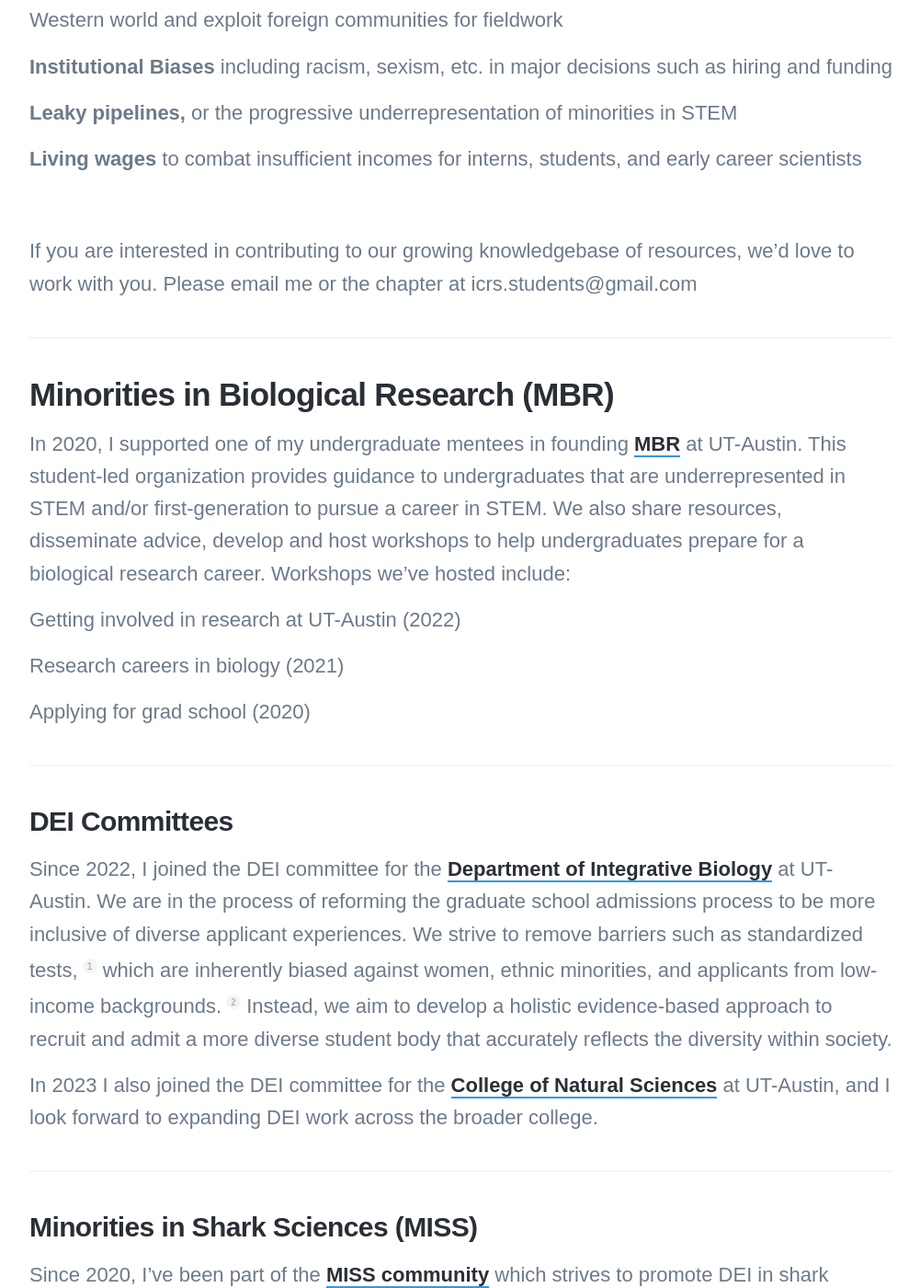
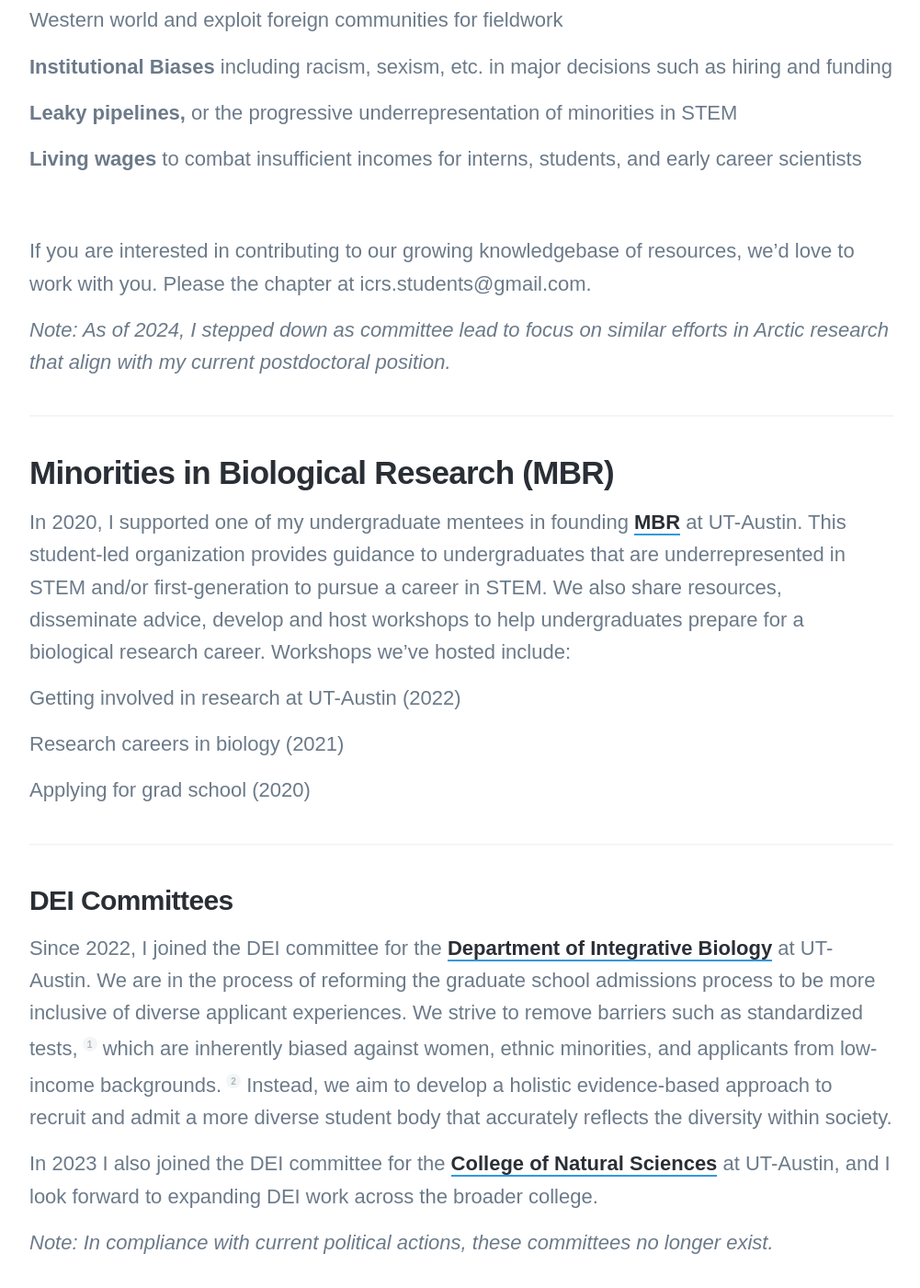
Before and after one commit to kristinaleilani/kristinaleilani.github.io, a Jekyll site: the page built from _pages/dei.md, in a window 1280 px wide and 1400 px high, scrolled down 2019 px. Shown: the whole window at 92% size, without its empty margins (138-1139 px from the left). Built offline with Jekyll 4.4.1, drawn with Linux system fonts in a browser that asks for light colours; nearby versions of some CDN libraries; some web fonts are replaced.

Commit message:
Update dei.md

```diff
--- a/_pages/dei.md
+++ b/_pages/dei.md
@@ -29,7 +29,9 @@
 
 <p>&nbsp;</p>
 
-If you are interested in contributing to our growing knowledgebase of resources, we'd love to work with you. Please email me or the chapter at icrs.students@gmail.com
+If you are interested in contributing to our growing knowledgebase of resources, we'd love to work with you. Please the chapter at icrs.students@gmail.com.
+
+*Note: As of 2024, I stepped down as committee lead to focus on similar efforts in Arctic research that align with my current postdoctoral position.*
 
 ---
 
@@ -57,6 +59,7 @@
 
 In 2023 I also joined the DEI committee for the [College of Natural Sciences](https://cns.utexas.edu/) at UT-Austin, and I look forward to expanding DEI work across the broader college.
 
+*Note: In compliance with current political actions, these committees no longer exist.*
 
 ---
 
```
